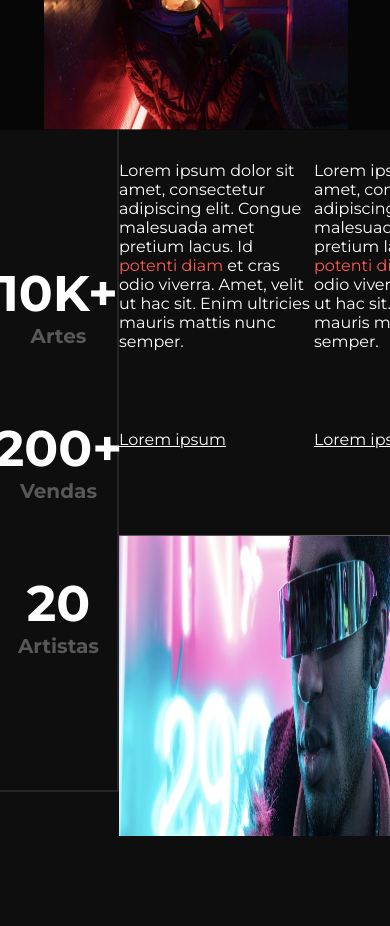
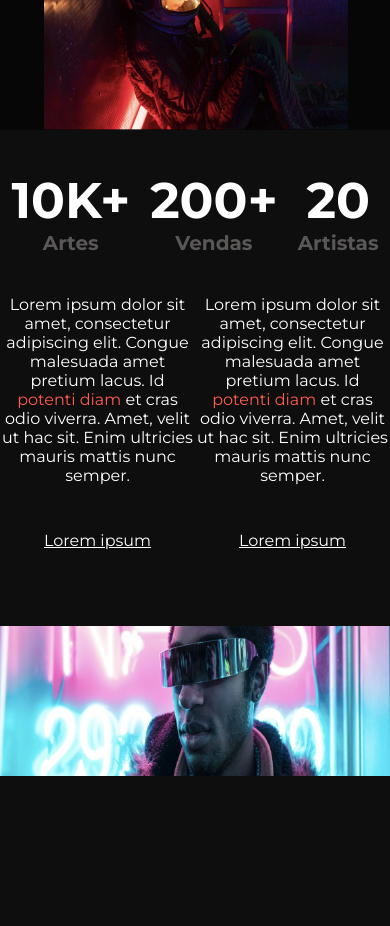
Before and after one commit to Chris-Valentim/Rocket-NFTs, a React (Create React App) app: page / in a window 390 px wide. Shown: the part 2760-3686 px from the top of the page. Built offline with nearby package versions, Linux system fonts and the light colour scheme; the HTML template or start-up script is replaced by a standard one.

Commit message:
Implementação do media querry no componente MainTwo

```diff
--- a/src/components/Main-2/styles.ts
+++ b/src/components/Main-2/styles.ts
@@ -9,6 +9,13 @@ export const Wrapper = styled.div`
 
   border-bottom: 2px solid var(--card-color);
   height: 660px;
+
+  @media (max-width: 425px) {
+    height: 100%;
+    display: flex;
+    flex-direction: column;
+    border: none;
+  }
 `
 
 export const Info = styled.aside`
@@ -17,16 +24,31 @@ export const Info = styled.aside`
   justify-content: center;
   align-items: center;
 
-  width: 30%;
+  width: 20%;
   gap: 70px;
-  height: 660px;
+  height: 100%;
 
   border-right: 2px solid  var(--card-color);
+
+  @media (max-width: 425px) {
+    flex-flow: row;
+    justify-content: center;
+    align-items: center;
+    border: none;
+
+    margin-top: 40px;
+    width: 100%;
+    gap: 20px;
+  }
 `
 
 export const Container = styled.div`
   margin-top: 81px;
   width: 100%;
+
+  @media (max-width: 425px) {
+    margin-top: 40px;
+  }
 `
 
 export const Number = styled.h1`
@@ -48,6 +70,11 @@ export const Description = styled.div`
   display: flex;
   justify-content: space-around;
   border-bottom: 1px solid var(--subtitle-color);
+
+  @media (max-width: 425px) {
+    margin-bottom: 60px;
+    border: none;
+  }
 `
 
 export const Content = styled.div`
@@ -57,6 +84,14 @@ export const Content = styled.div`
   width: 350px;
   gap: 63px;
   margin-bottom: 70px;
+
+  @media (max-width: 425px) {
+    display: flex;
+    text-align: center;
+
+    gap: 30px;
+    margin-bottom: 0;
+  }
 `
 
 export const StyledText = styled.span`
@@ -79,4 +114,9 @@ export const Banner = styled.img`
   background-position: center;
   position: relative;
   background-repeat: no-repeat;
+
+  @media (max-width: 425px) {
+    height: 150px;
+    width: 100%;
+  }
 `
```
